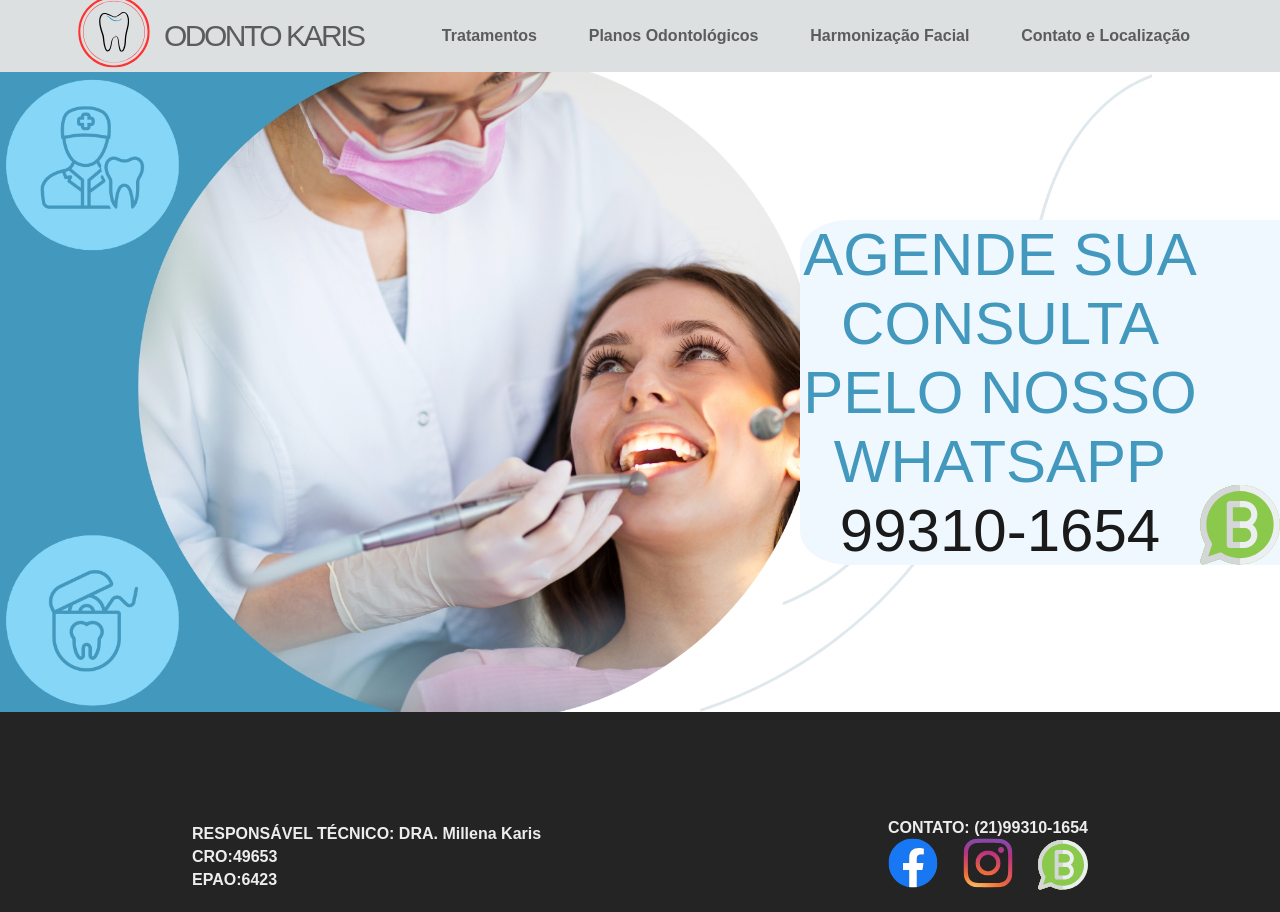
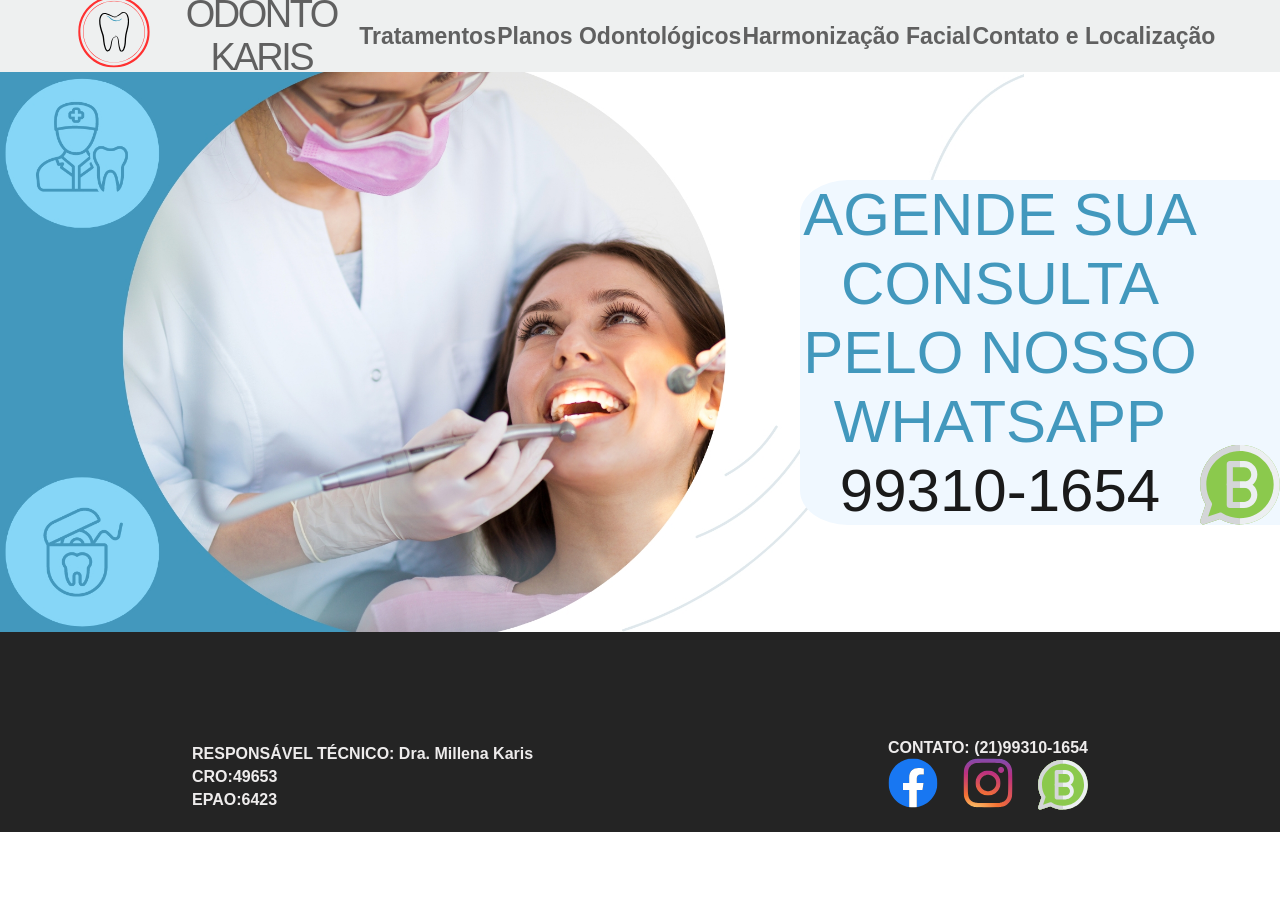
Before and after one commit to marllonwagner/odonto-karis, a React (Create React App) app: page / in a window 1280 px wide. After the commit the page ends 832 px from the top, so only its background shows below. Built offline with nearby package versions, Linux system fonts and the light colour scheme.

Commit message:
css adjusts

```diff
--- a/src/components/footer/Footer.jsx
+++ b/src/components/footer/Footer.jsx
@@ -10,7 +10,7 @@ export default function Footer() {
 
         <div className='cro-container'>
           <p
-          className='cro-text'>RESPONSÁVEL TÉCNICO: DRA. Millena Karis </p>
+          className='cro-text'>RESPONSÁVEL TÉCNICO: Dra. Millena Karis </p>
           <span className='cro-text'>CRO:49653</span>
           <p className='cro-text'>EPAO:6423</p>
         </div>
--- a/src/components/footer/css/footer.css
+++ b/src/components/footer/css/footer.css
@@ -26,8 +26,8 @@
 }
 
 .cro-text {
-
   color: rgb(238, 236, 236);
   font-weight: 600;
   font-family: sans-serif;
+  font-size: 16px;
 }
--- a/src/components/header/css/header.css
+++ b/src/components/header/css/header.css
@@ -5,7 +5,8 @@
   align-items: center;
   max-width: 100vw;
   height: 9vh;
-  background-color: rgb(220, 224, 224);
+  background-color: rgb(238, 240, 240);
+
 }
 
 .header-container {
@@ -27,8 +28,9 @@
   display: flex;
   justify-content: space-around;
   align-items: center;
-  width: 800px;
+  width: 1050px;
   height: 30px;
+  /* border: 1px solid red; */
 }
 
 .link-text {
@@ -36,6 +38,15 @@
   color: rgba(46, 46, 46, 0.742);
   font-family: sans-serif;
   font-weight: 600;
+  font-size: 23px;
+}
+
+.link-text:hover {
+  text-decoration: none;
+  color: rgba(142, 15, 15, 0.742);
+  font-family: sans-serif;
+  font-weight: 800;
+  font-size: 23px;
 }
 
 .logo-img {
@@ -45,7 +56,14 @@
 .logo-text {
   display: flex;
   color: rgba(46, 46, 46, 0.742);
-  font-size: 30px;
+  font-size: 38px;
   font-weight: 400;
   letter-spacing: -2.5px;
 }
+.logo-text:hover {
+  display: flex;
+  color: rgba(46, 46, 46, 0.742);
+  font-size: 38px;
+  font-weight: 700;
+  letter-spacing: -2.5px;
+}
--- a/src/components/homeCover/css/homeCover.css
+++ b/src/components/homeCover/css/homeCover.css
@@ -3,9 +3,9 @@
   justify-content: flex-end;
   align-items: center;
   max-width: 100vw;
-  height: 80vh;
+  height: 70vh;
   background-image: url('../../../assets/images/home-cover-blank.jpg');
-  background-size: 90vw 80vh;
+  background-size: 80vw 70vh;
   background-repeat: no-repeat;
 }
 .whatsIcon-container {
```
